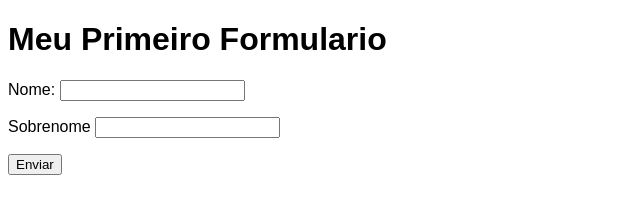
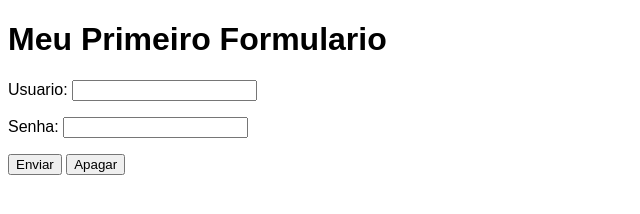
Before and after one commit to Pedrolucasns/HTML-CSS, a plain HTML site: page Exercicios/ex017/index.html in a window 1280 px wide. Shown: the whole page, without its empty margins (0-640 px from the left). Drawn offline with Linux system fonts and the light colour scheme.

Commit message:
versao 0.2

```diff
--- a/Exercicios/ex017/index.html
+++ b/Exercicios/ex017/index.html
@@ -15,14 +15,19 @@
     <form action="cadastro.php" autocomplete="off">
 
         <p>
-            <label for="inome">Nome:</label>
-                <input type="text" name="nome" id="inome"></p>
+            <label for="iusuario">Usuario:</label>
+                <input type="text" name="usuario" id="iusuario" required></p>
+<!--Voce pode usar required para limitar para preencher ou o minimo e maximo de caracteres e poderá sugerir o autocomplete e dizer para que serve em cada input-->
+
+<!-- poderá tambem colocar size ou seja tamanho do barra como uma dica com nome placeholder essas opçoes vao dentro do input-->
+        <p>
+            <label for="isenha">Senha:</label>
+                <input type="password" name="senha" id="isenha" required minlength="8"></p>
 
         <p>
-            <label for="isobrenome">Sobrenome</label>
-                <input type="text" name="sobrenome" id="isobrenome"></p>
+            <input type="submit" value="Enviar">
+            <input type="reset" value="Apagar"></p>
 
-        <p><input type="submit" value="Enviar"></p>
 
     </form>
 
```
